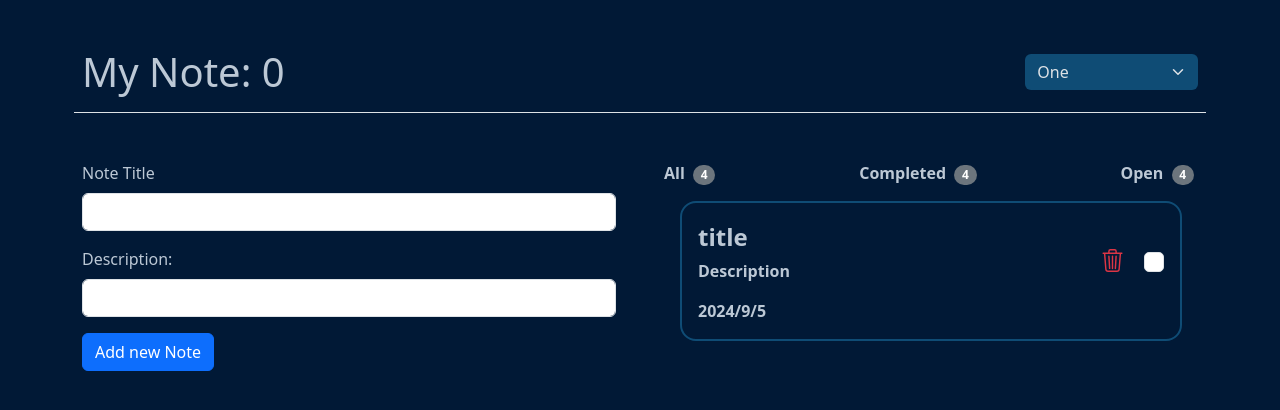
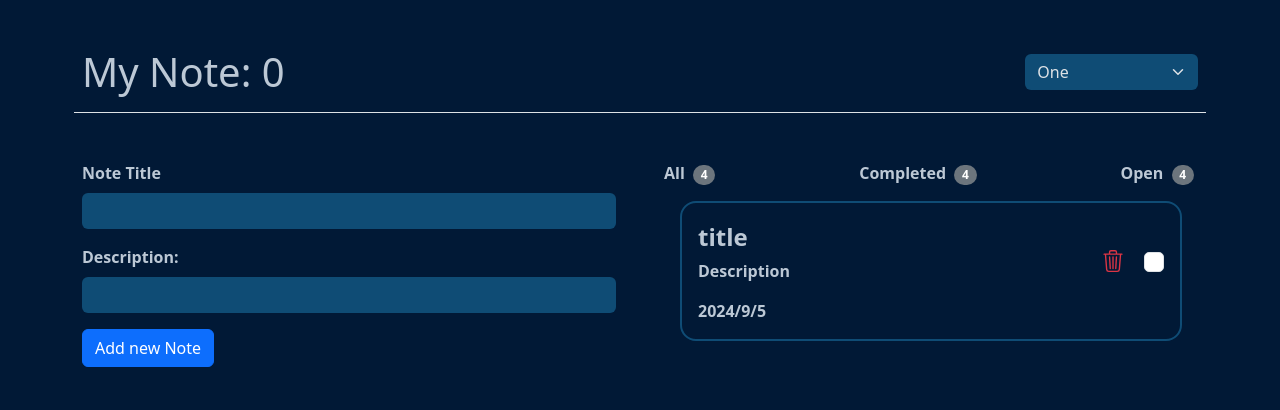
Before and after one commit to MohammadrezaNadirkhanloo/Not-App, a React (Vite) app: page / in a window 1280 px wide. Shown: the top 410 px of the page. Built offline with nearby package versions, Linux system fonts and the light colour scheme.

Commit message:
Fix : fix bug ui form

```diff
--- a/src/App.jsx
+++ b/src/App.jsx
@@ -9,7 +9,7 @@ function App() {
         </div>
         <div data-bs-theme="dark" className="col-lg-2">
           <select
-            class="form-select bg_input border-0 "
+            class="form-select bg_input border-0 cursor"
             aria-label="Default select example"
           >
             <option selected value="1">
@@ -24,16 +24,16 @@ function App() {
         <div className="col-12 col-lg-6">
           <form>
             <div className="mb-3">
-              <label for="Notetitle" className="form-label text_color">
+              <label for="Notetitle" className="form-label text_color fw-semibold">
                 Note Title
               </label>
-              <input type="text" className="form-control" id="Notetitle" />
+              <input type="text" className="form-control bg_input border-0 text-white" id="Notetitle" />
             </div>
             <div className="mb-3">
-              <label for="Description" className="form-label text_color">
+              <label for="Description" className="form-label text_color fw-semibold">
                 Description:
               </label>
-              <input type="text" className="form-control" id="Description" />
+              <input type="text" className="form-control bg_input border-0 text-white" id="Description" />
             </div>
             <button type="submit" className="btn btn-primary">
               Add new Note
@@ -67,8 +67,8 @@ function App() {
                 <button className="btn btn-outline-danger border-0">
                   <svg
                     xmlns="http://www.w3.org/2000/svg"
-                    width="23"
-                    height="23"
+                    width="22"
+                    height="22"
                     fill="currentColor"
                     class="bi bi-trash3"
                     viewBox="0 0 16 16"
--- a/src/index.css
+++ b/src/index.css
@@ -25,6 +25,9 @@ button > i {
 
 .bg_input {
   background-color: var(--primery-background-input);
+  &:focus{
+    background-color: var(--primery-background-input);
+  }
 }
 
 .border_color {
```
